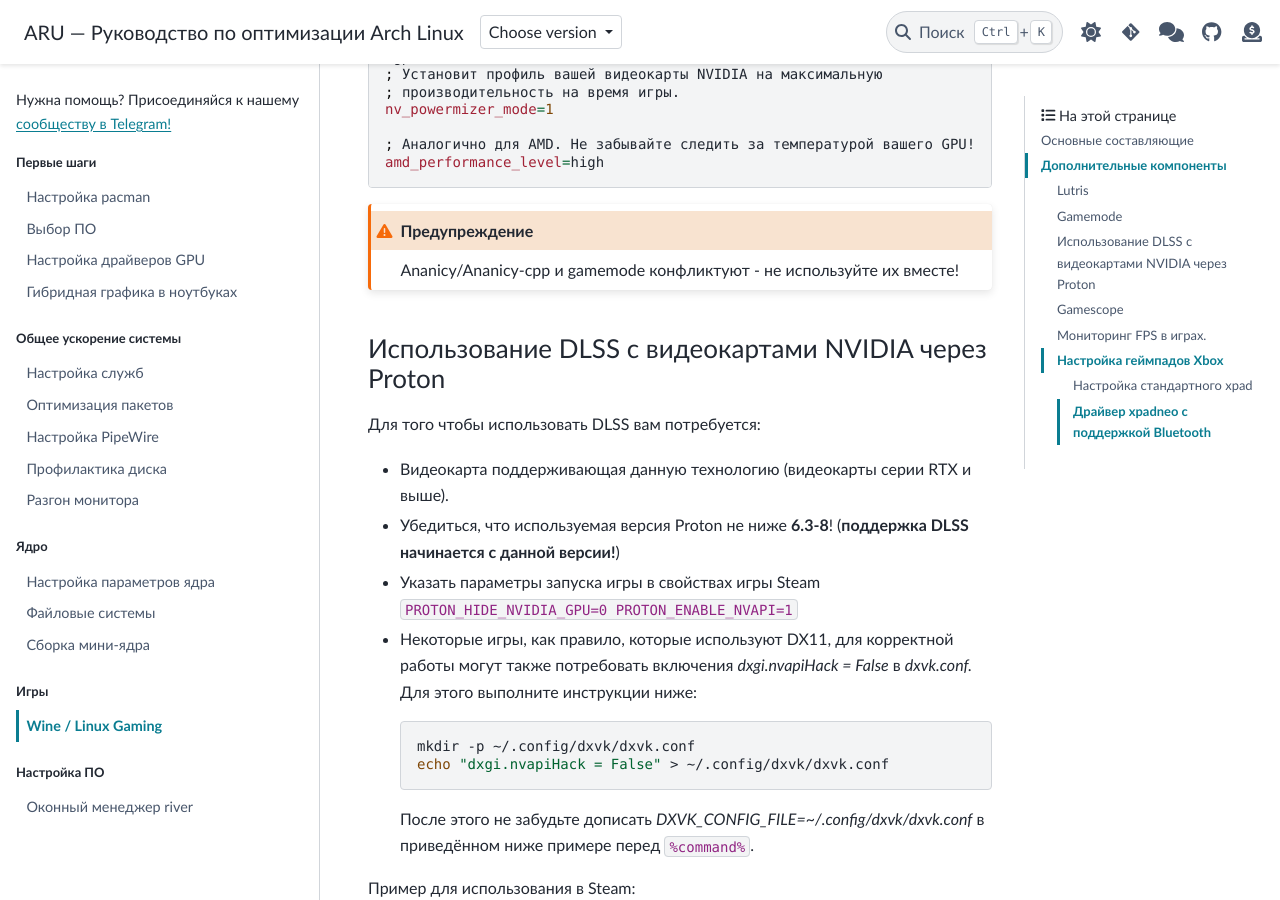
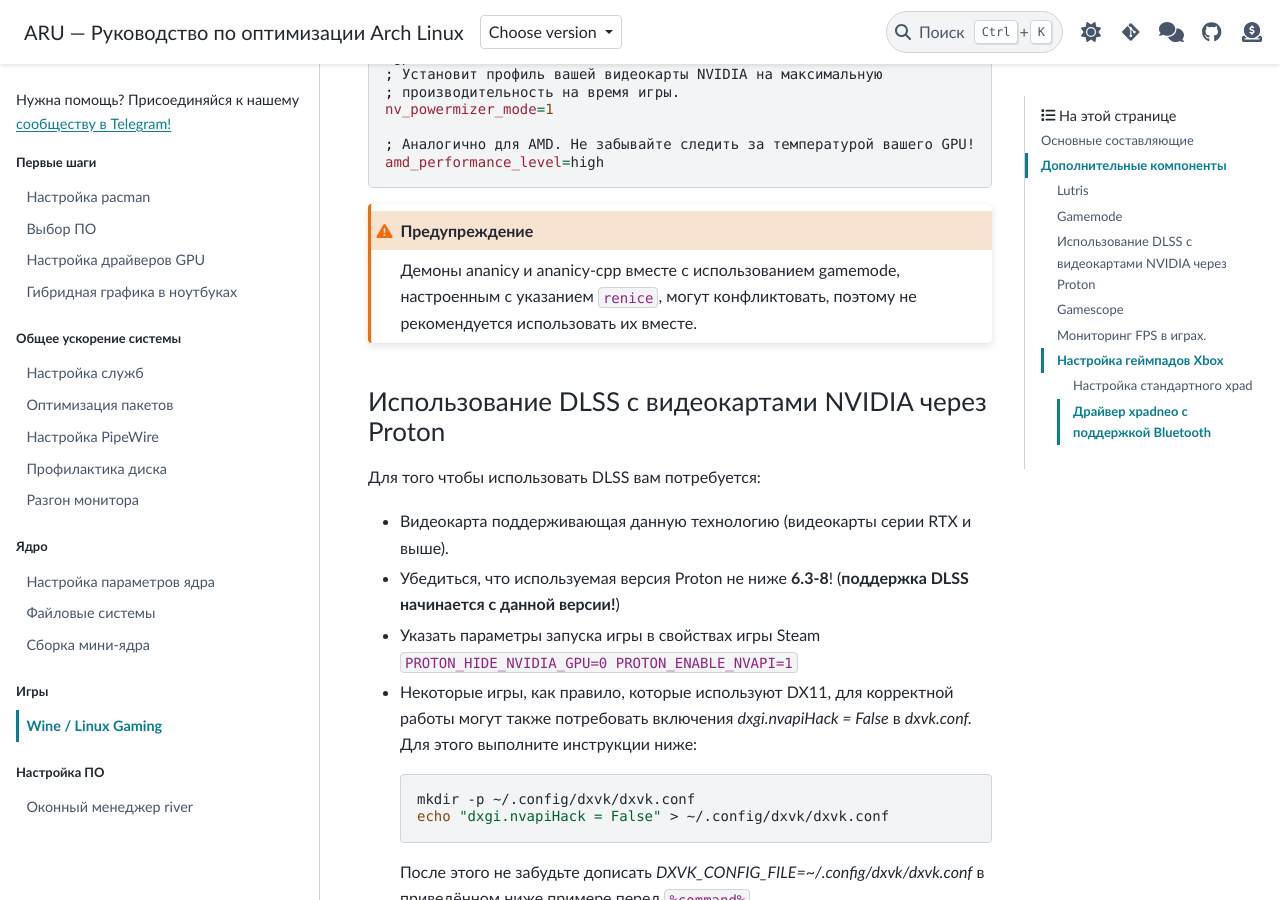
Before and after one commit to ventureoo/ARU, a Sphinx documentation site: the page built from docs/source/linux-gaming.rst, in a window 1280 px wide and 900 px high, scrolled down 20321 px. Built offline with Sphinx 7.4.7 and the PyData theme 0.15.4, drawn with Linux system fonts in a browser that asks for light colours.

Commit message:
linux-gaming: Clarify usage ananicy with gamemode
Signed-off-by: Vasiliy Stelmachenok <ventureo@cachyos.org>

```diff
--- a/docs/source/linux-gaming.rst
+++ b/docs/source/linux-gaming.rst
@@ -820,7 +820,9 @@
   ; Аналогично для AMD. Не забывайте следить за температурой вашего GPU!
   amd_performance_level=high
 
-.. warning:: Ananicy/Ananicy-cpp и gamemode конфликтуют - не используйте их вместе!
+.. warning:: Демоны ananicy и ananicy-cpp вместе с использованием gamemode,
+  настроенным с указанием ``renice``,  могут конфликтовать, поэтому не
+  рекомендуется использовать их вместе.
 
 .. index:: nvidia, dlss, proton, image-scaling, gaming
 .. _nvidia-dlss-with-proton:
```
